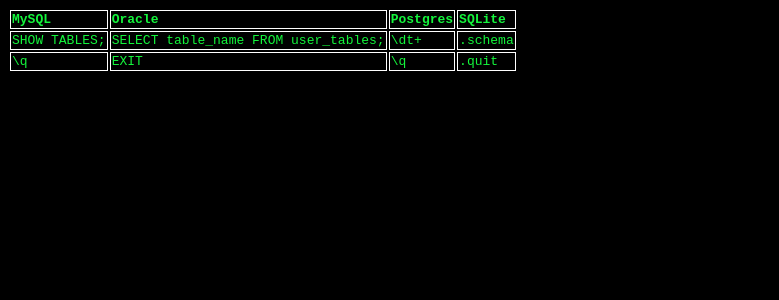
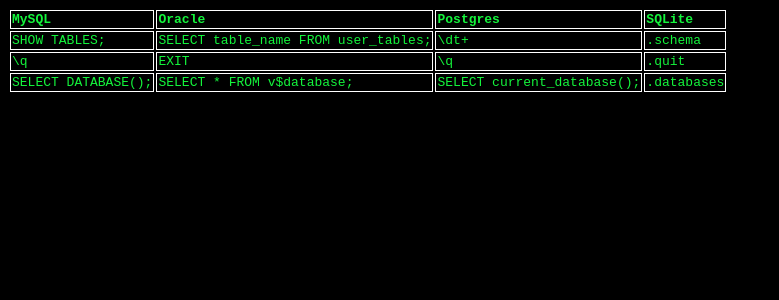
Before and after one commit to davejagoda/davejagoda.github.io, a Jekyll site: the page built from useful/useful_database_commands.md, in a window 1280 px wide. Shown: the top 300 px of the page, without its empty margins (0-779 px from the left). Built offline with Jekyll 4.4.1, drawn with Linux system fonts in a browser that asks for light colours.

Commit message:
Add select database type commands to find DB currently in use

```diff
--- a/useful/useful_database_commands.md
+++ b/useful/useful_database_commands.md
@@ -3,7 +3,8 @@ title: Useful database commands
 layout: appleII
 ---
 
-| MySQL        | Oracle                              | Postgres | SQLite  |
-|--------------|-------------------------------------|----------|---------|
-| SHOW TABLES; | SELECT table_name FROM user_tables; | \dt+     | .schema |
-| \q           | EXIT                                | \q       | .quit   |
+| MySQL              | Oracle                              | Postgres                   | SQLite     |
+|--------------------|-------------------------------------|----------------------------|------------|
+| SHOW TABLES;       | SELECT table_name FROM user_tables; | \dt+                       | .schema    |
+| \q                 | EXIT                                | \q                         | .quit      |
+| SELECT DATABASE(); | SELECT * FROM v$database;           | SELECT current_database(); | .databases |
```
